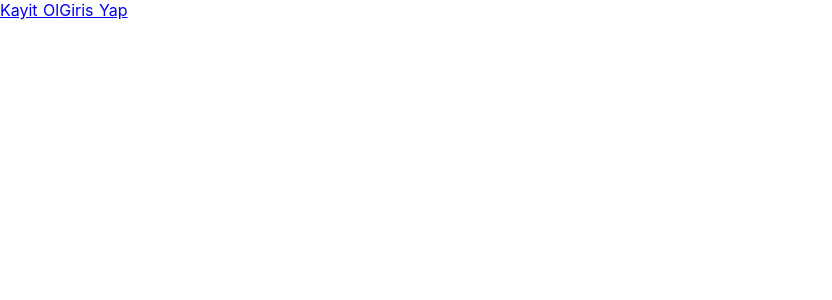
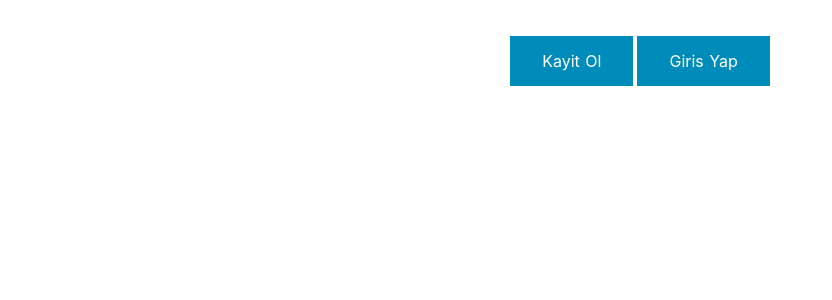
Before and after one commit to tansionline/nuxtjs-firebase, a Nuxt app: page / in a window 1280 px wide. Shown: the top 300 px of the page, without its empty margins (0-832 px from the left). Built offline with nearby package versions, Linux system fonts and the light colour scheme.

Commit message:
index updated

```diff
--- a/pages/index.vue
+++ b/pages/index.vue
@@ -1,3 +1,24 @@
+<script>
+export default {
+  methods: {
+    async writeToFirestore() {
+      const messageRef = this.$fire.firestore
+        .collection("gelen-mesajlar")
+        .doc("dokuman-adi");
+      try {
+        await messageRef.set({
+          mesaj: "Selam Dunya",
+        });
+      } catch (e) {
+        alert(e);
+        return;
+      }
+      alert("Success.");
+    },
+  },
+};
+</script>
+
 <template>
   <div class="container">
     <a href="/kayit-ol">Kayit Ol</a>
@@ -5,6 +26,22 @@
   </div>
 </template>
 
-<script>
-export default {};
-</script>
+<style scoped>
+.container {
+  padding: 2rem;
+  text-align: center;
+}
+
+a {
+  border: none;
+  color: white;
+  padding: 15px 32px;
+  text-align: center;
+  text-decoration: none;
+  display: inline-block;
+  font-size: 16px;
+  margin: 4px 2px;
+  cursor: pointer;
+  background-color: #008cba;
+}
+</style>
```
